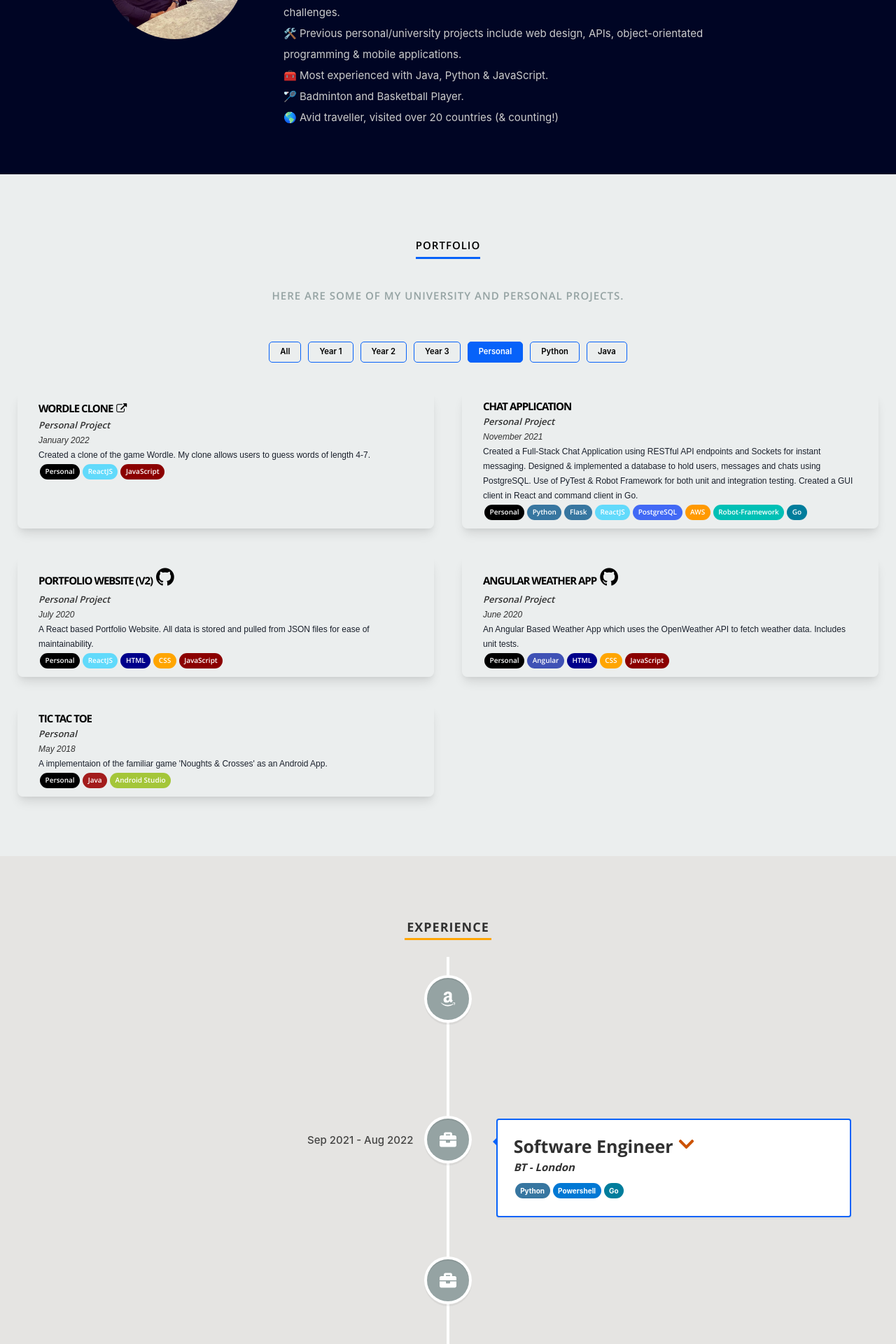
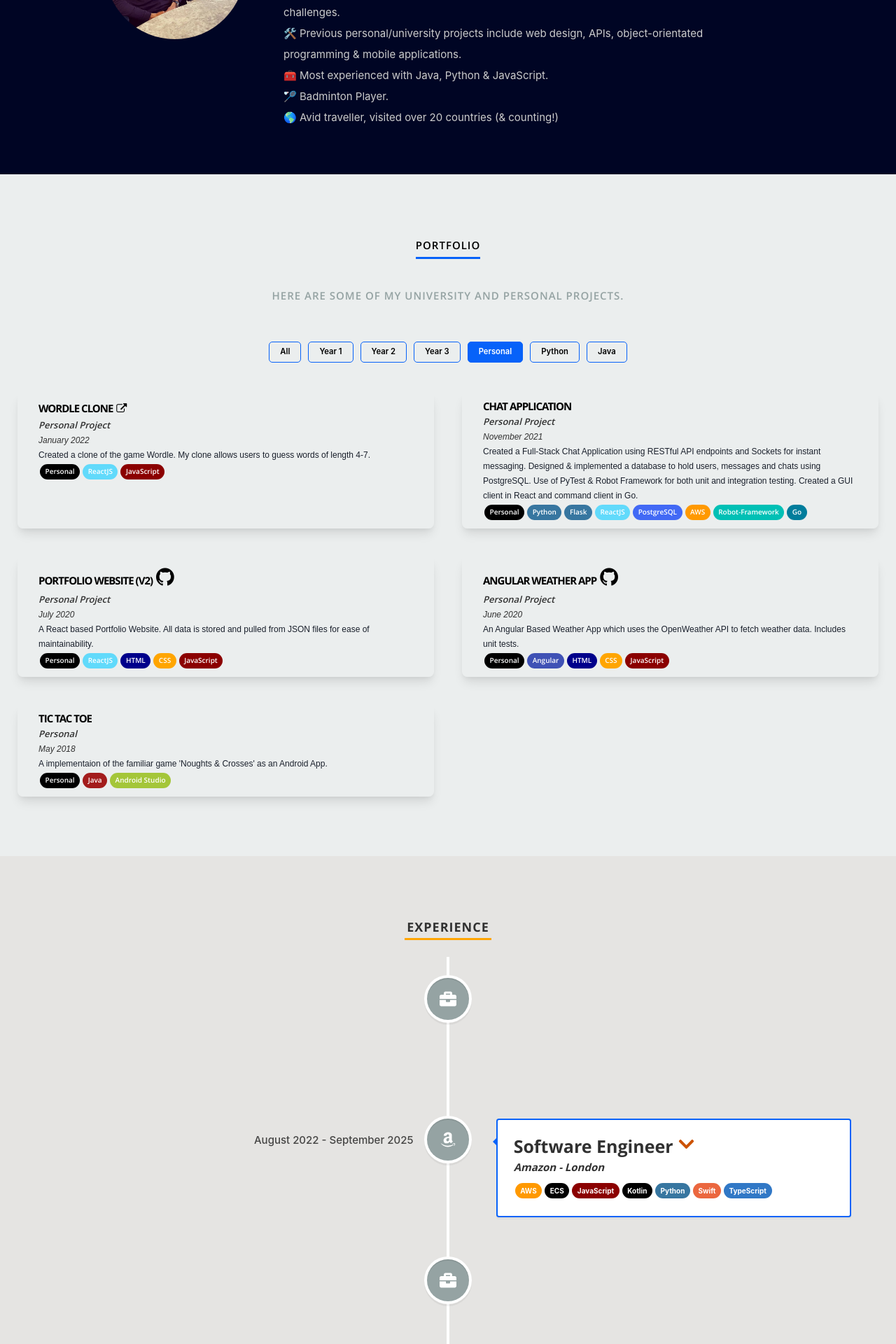
Before and after one commit to HirenRMistry/PortfolioV2, a React (Create React App) app: page / in a window 1280 px wide. Shown: the part 1040-2960 px from the top of the page at 70% size. Built offline with nearby package versions, Linux system fonts and the light colour scheme.

Commit message:
SitusAMC Update

```diff
--- a/src/components/Job.jsx
+++ b/src/components/Job.jsx
@@ -69,7 +69,7 @@ export default class Job extends Component {
           </ul>
         }
         <div style={{ marginTop: '5px' }}>
-          {tags.map(tag => <TechTag tag={tag} />)}
+          {tags.sort().map(tag => <TechTag tag={tag} />)}
         </div>
       </VerticalTimelineElement>
 
--- a/src/data/about.json
+++ b/src/data/about.json
@@ -1,6 +1,6 @@
 {
   "name":"Hiren Mistry",
-  "description":"Software Engineer @ Amazon",
+  "description":"Software Engineer @ SitusAMC",
   "welcome":"",
   "image":"me.jpg",
   "bio1": "Hey!👋 My name is Hiren Mistry and I am a Computer Science Graduate from the University of Warwick.",
@@ -15,7 +15,7 @@
     "📚 Enjoy solving real life and commercial problems, finding fast & efficient solutions to complex challenges.",
     "🛠️ Previous personal/university projects include web design, APIs, object-orientated programming & mobile applications.",
     "🧰 Most experienced with Java, Python & JavaScript.",
-    "🏸 Badminton and Basketball Player.",
+    "🏸 Badminton Player.",
     "🌎 Avid traveller, visited over 20 countries (& counting!)"
   ],
   "contactmessage":"If you have any questions, please feel free to get in touch!",
--- a/src/data/resume.json
+++ b/src/data/resume.json
@@ -1,14 +1,36 @@
 [
+        {
+        "position": "Software Engineer",
+        "company": "SitusAMC",
+        "location": "London",
+        "date": "November 2025 - Present",
+        "desc":
+        [
+            "Part of the Quartz team."
+        ],
+        "tags": ["Python", "JavaScript", "AWS", "EKS"]
+    },
     {
         "position": "Software Engineer",
         "company": "Amazon",
         "location": "London",
-        "date": "August 2022 - Present",
+        "date": "August 2022 - September 2025",
         "desc":
         [
-            "Prime Video iOS Team"
+            "Part of the Prime Video iOS Client team responsible for all pages within the iOS/tvOS application.",
+            "Worked on the Full Prime Video stack, including the Python/Java/Kotlin/JavaScript backend and Swift/Objective-C frontend.",
+            "Created automated UI tests, integration tests and end-to-end tests to increase overall test coverage to 90%.",
+            "Led key investigations and architected solutions to solve issues with increases in memory consumption. Solutions increased App Availability to 99.9%, a record high.",
+            "Carried out regular support work on-call, solving tickets from neighbouring teams and customer tickets.",
+            "Led the migration of the team’s alarms and dashboards to AWS CloudWatch using TypeScript.",
+            "Created proposals for new features, considering the different APIs involved, team resources and overall design/approach, using the whole software development lifecycle. The features were then developed and put into production.",
+            "Creation of the Tier 1 PV iOS Edge Service using Python, Java & Kotlin using an ECS on AWS Fargate solution, capable of withstanding high TPS with low latency, ensuring a smooth, consistent client experience. This resulted in an increased throughput of 10 times and a reduced CPU cost by 70%.",
+            "Automated the load testing workflow in order to test new client-consumed APIs fast and efficiently, increasing developer velocity and reducing the number of developer days required by 65%.",
+            "Regular use of Test & Behaviour Driven Development (TDD/BDD) practices to ensure code is robust and adheres to user and stakeholder requirements.",
+            "Led a team of four engineers to migrate the largest API responsible for serving the PV Details Page, reducing average P90 latency by 26.2%, with no major issues during dial up.",
+            "Led the migration of all PV iOS traffic from the DUB to ZAZ data centre, liaising with key dependency stake holders, conducting shadow, QA and load testing. Managed a junior SDE in order to complete code changes."
         ],
-        "tags": ["Swift", "JavaScript"]
+        "tags": ["Swift", "JavaScript", "Python", "Kotlin", "AWS" , "TypeScript", "ECS"]
     },
     {
         "position": "Software Engineer",
```
